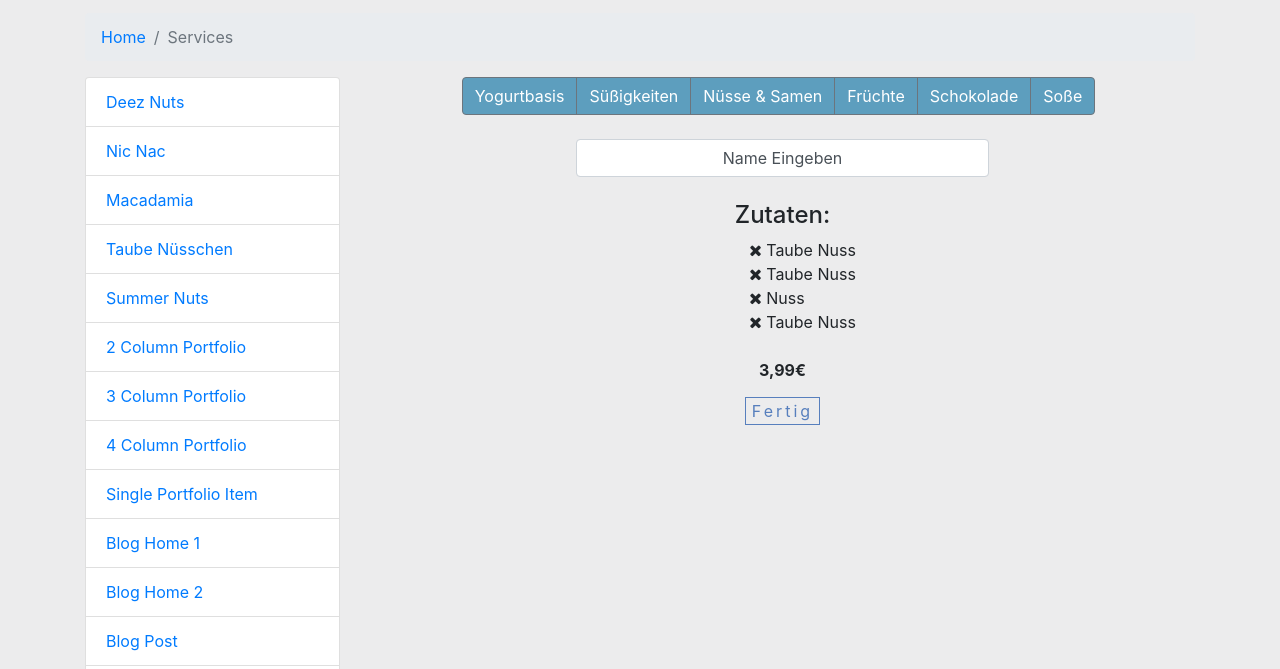
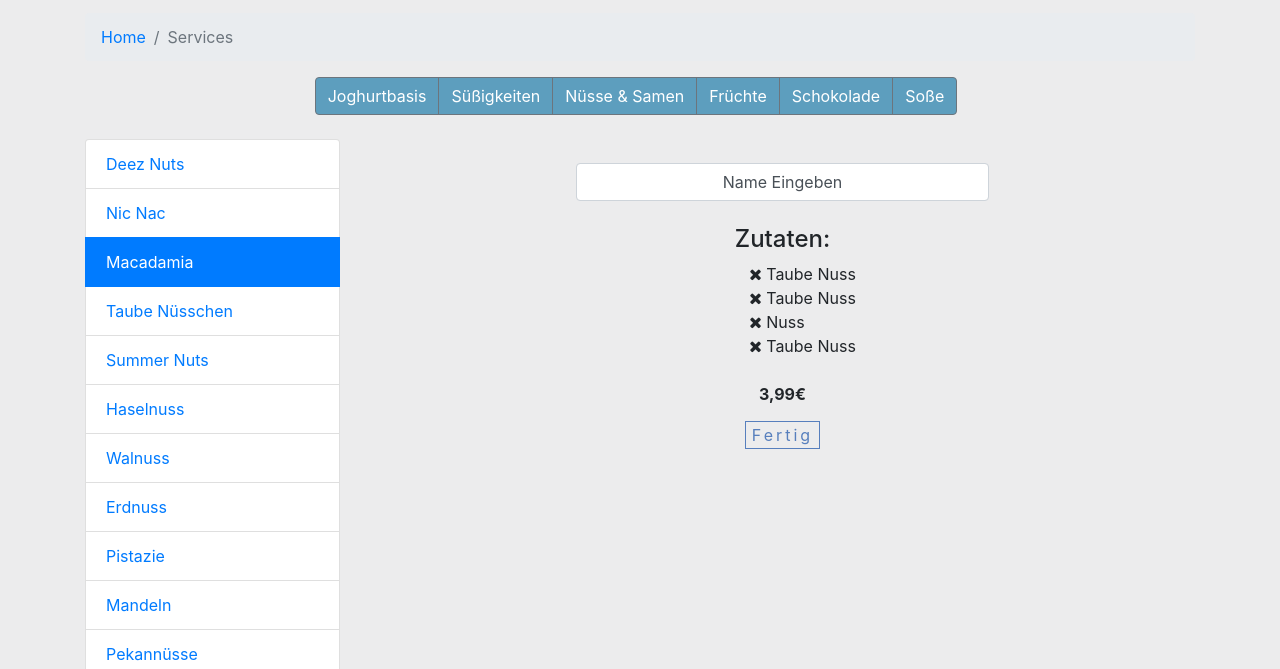
Before and after one commit to DaHaMaRi/YoYoYo, a website: page Website/htdocs/service.html in a window 1280 px wide. Shown: the part 131-800 px from the top of the page. Drawn offline with Linux system fonts and the light colour scheme.

Commit message:
Button und Footer gefixt

```diff
--- a/Website/htdocs/service.html
+++ b/Website/htdocs/service.html
@@ -63,6 +63,21 @@
                 <li class="breadcrumb-item active">Services</li>
             </ol>
 
+            <div class="row">
+                <div class="col-md-12">
+                    <div class="btn-toolbar mb-4 ul-center" role="toolbar" aria-label="Toolbar with button groups">
+                        <div class="btn-group btn-group-toggle mr-2" role="group" aria-label="First group">
+                            <button type="button" class="btn btn-secondary bg-middle-blue">Joghurtbasis</button>
+                            <button type="button" class="btn btn-secondary bg-middle-blue">Süßigkeiten</button>
+                            <button type="button active" class="btn btn-secondary bg-middle-blue">Nüsse & Samen</button>
+                            <button type="button" class="btn btn-secondary bg-middle-blue">Früchte</button>
+                            <button type="button" class="btn btn-secondary bg-middle-blue">Schokolade</button>
+                            <button type="button" class="btn btn-secondary bg-middle-blue">Soße</button>
+                        </div>
+                    </div>
+                </div>
+            </div>
+
             <!-- Content Row -->
             <div class="row">
                 <!-- Sidebar Column -->
@@ -70,35 +85,22 @@
                     <div class="list-group y-scroll">
                         <a href="" class="list-group-item">Deez Nuts</a>
                         <a href="" class="list-group-item">Nic Nac</a>
-                       <a href="" class="list-group-item">Macadamia</a>
+                        <a href="" class="list-group-item active">Macadamia</a>
                         <a href="" class="list-group-item">Taube Nüsschen</a>
                         <a href="" class="list-group-item">Summer Nuts</a>
-                       <a href="" class="list-group-item">2 Column Portfolio</a>
-                       <a href="" class="list-group-item">3 Column Portfolio</a>
-                       <a href="" class="list-group-item">4 Column Portfolio</a>
-                       <a href="" class="list-group-item">Single Portfolio Item</a>
-                       <a href="" class="list-group-item">Blog Home 1</a>
-                       <a href="" class="list-group-item">Blog Home 2</a>
-                       <a href="" class="list-group-item">Blog Post</a>
-                       <a href="" class="list-group-item">Full Width Page</a>
-                       <a href="" class="list-group-item active">Sidebar Page</a>
-                       <a href="" class="list-group-item">FAQ</a>
-                       <a href="" class="list-group-item">404</a>
-                       <a href="" class="list-group-item">Pricing Table</a>
+                        <a href="" class="list-group-item">Haselnuss</a>
+                        <a href="" class="list-group-item">Walnuss</a>
+                        <a href="" class="list-group-item">Erdnuss</a>
+                        <a href="" class="list-group-item">Pistazie</a>
+                        <a href="" class="list-group-item">Mandeln</a>
+                        <a href="" class="list-group-item">Pekannüsse</a>
+                        <a href="" class="list-group-item">Cashewkerne</a>
+                        <a href="" class="list-group-item">Paranüsse</a>
                     </div>
                 </div>
+
                 <!-- Content Column -->
                 <div class="col-lg-9 mb-4">
-                       <div class="btn-toolbar ul-center" role="toolbar" aria-label="Toolbar with button groups">
-                           <div class="btn-group btn-group-toggle mr-2" role="group" aria-label="First group">
-                               <button type="button" class="btn btn-secondary bg-middle-blue">Yogurtbasis</button>
-                               <button type="button" class="btn btn-secondary bg-middle-blue">Süßigkeiten</button>
-                               <button type="button active" class="btn btn-secondary bg-middle-blue">Nüsse & Samen</button>
-                               <button type="button" class="btn btn-secondary bg-middle-blue">Früchte</button>
-                               <button type="button" class="btn btn-secondary bg-middle-blue">Schokolade</button>
-                               <button type="button" class="btn btn-secondary bg-middle-blue">Soße</button>
-                           </div>
-                       </div>
                     <input type="text" class="form-control center my-4 text-center w-50" id="Vorname" value="Name Eingeben">
 
                     <h4 class="text-center">Zutaten:</h4>
@@ -111,10 +113,8 @@
                     <div class="span-center mt-4"><span><strong>3,99€</strong></span></div>
                     <input type="button" class="button center" id="Mixer-Bestätigung" value="Fertig">
                 </div>
+            </div>
             <!-- /.row -->
-
-
-
         </div>
         <!-- /.container -->
 
```
Also changed, not shown: Website/htdocs/ordering.html (+1 -1 lines). Lines whose indentation alone changed are shown as unchanged.
